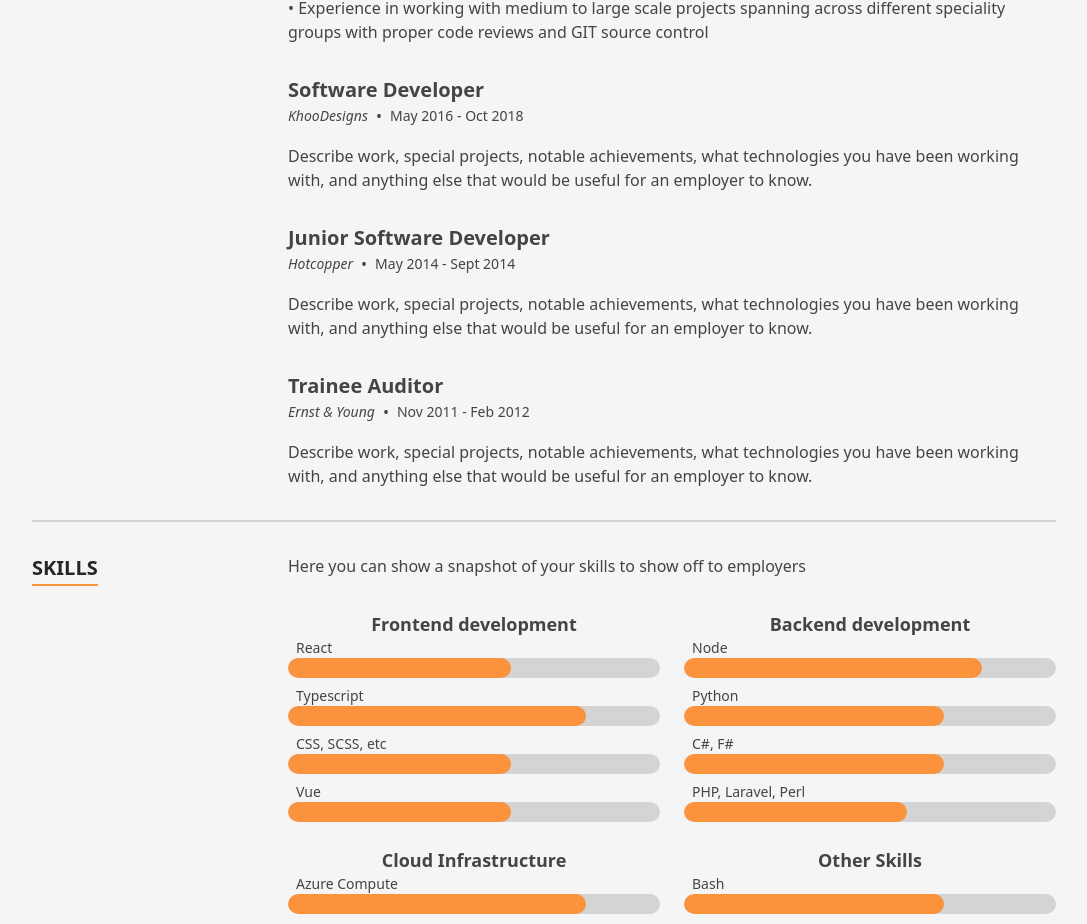
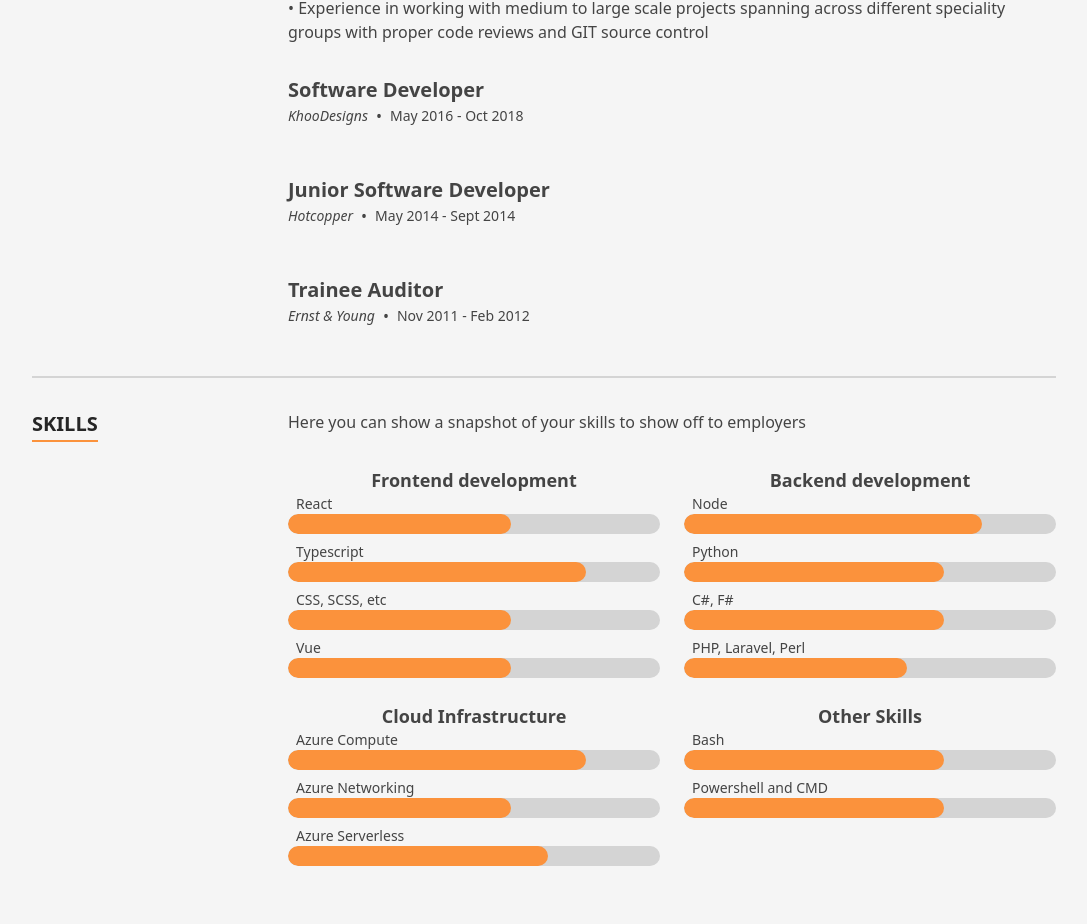
Before and after one commit to bryank91/folio2.0, a Next.js app: page / in a window 1280 px wide. Shown: the part 3370-4294 px from the top of the page, without its empty margins (96-1183 px from the left). Built offline with nearby package versions, Linux system fonts and the light colour scheme.

Commit message:
Updated descriptions

```diff
--- a/src/data/data.tsx
+++ b/src/data/data.tsx
@@ -310,8 +310,6 @@ export const experience: TimelineItem[] = [
     title: 'Software Developer',
     content: (
       <p>
-        Describe work, special projects, notable achievements, what technologies you have been working with, and
-        anything else that would be useful for an employer to know.
       </p>
     ),
   },
@@ -321,8 +319,6 @@ export const experience: TimelineItem[] = [
     title: 'Junior Software Developer',
     content: (
       <p>
-        Describe work, special projects, notable achievements, what technologies you have been working with, and
-        anything else that would be useful for an employer to know.
       </p>
     ),
   },
@@ -332,8 +328,6 @@ export const experience: TimelineItem[] = [
     title: 'Trainee Auditor',
     content: (
       <p>
-        Describe work, special projects, notable achievements, what technologies you have been working with, and
-        anything else that would be useful for an employer to know.
       </p>
     ),
   },
```
